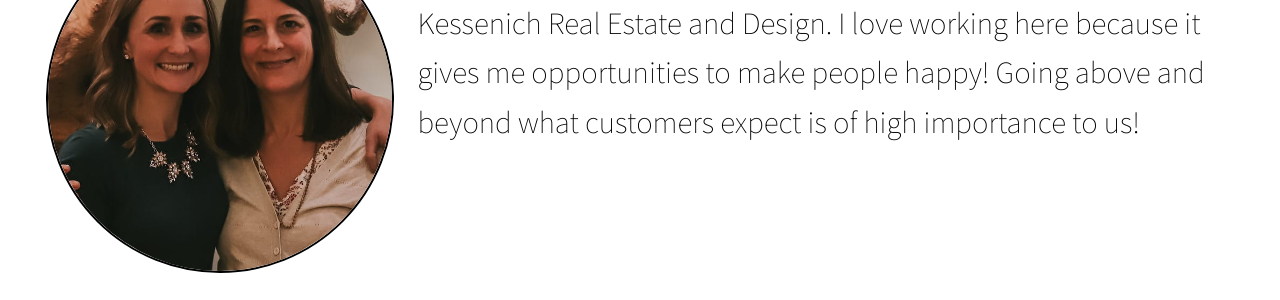
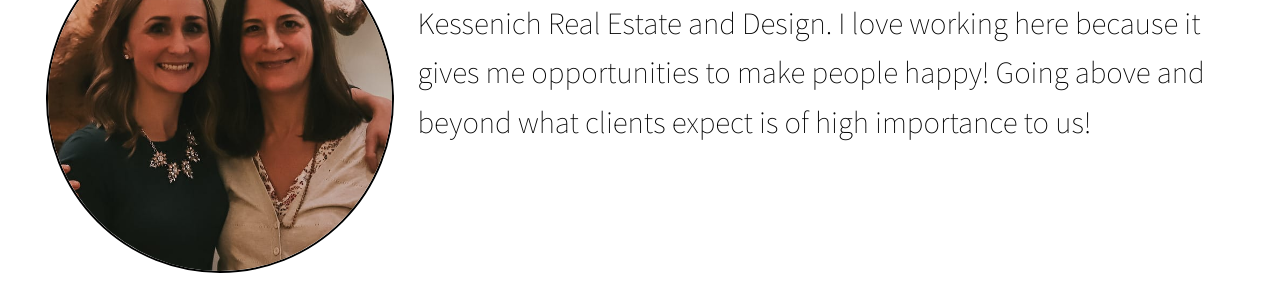
Before and after one commit to mindi-kessenich/mindi-kessenich.github.io, a Jekyll site: the page built from pages/about.md, in a window 1280 px wide. Shown: the part 1684-1984 px from the top of the page. Built offline with Jekyll 4.4.1, drawn with Linux system fonts in a browser that asks for light colours; some of the changed text lies outside the part shown.

Commit message:
Amy bio tweak

```diff
--- a/pages/about.md
+++ b/pages/about.md
@@ -25,7 +25,7 @@
       <img src="/assets/images/photos/mindi-amy.jpg">
     </div>
     <div class="member-description">
-      <p>Hello! I am <strong>Amy Miller,</strong> Customer Care Specialist at Mindi Kessenich Real Estate and Design. I love working here because it gives me opportunities to make people happy! Going above and beyond what customers expect is of high importance to us!</p>
+      <p>Hello! I am <strong>Amy Miller,</strong> Customer Care Specialist at Mindi Kessenich Real Estate and Design. I love working here because it gives me opportunities to make people happy! Going above and beyond what clients expect is of high importance to us!</p>
     </div>
   </li>
 </ul>
```
